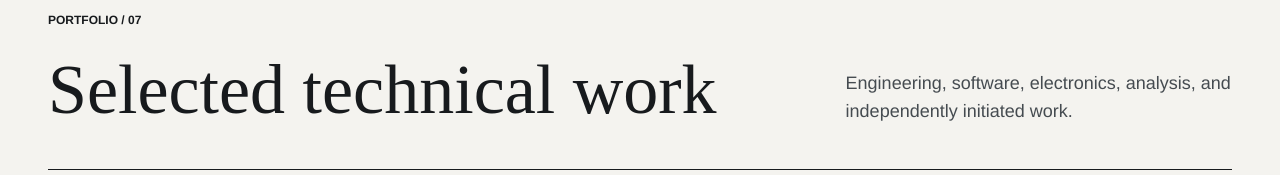
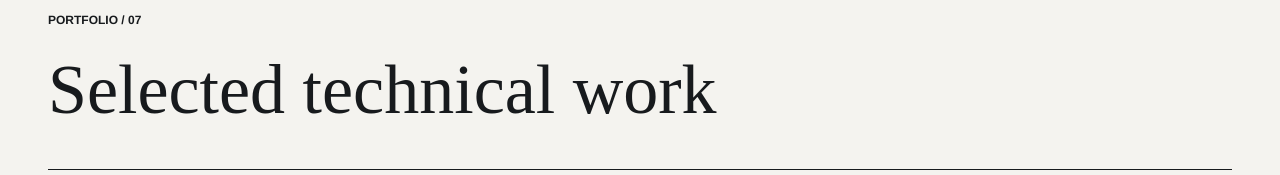
Before and after one commit to gardlae/gard-laeskogen-portfolio, a Next.js app: page /portfolio in a window 1280 px wide. Shown: the part 186-361 px from the top of the page. Built offline with nearby package versions, Linux system fonts and the light colour scheme; no server answers.

Commit message:
Simplify portfolio page heading

```diff
--- a/app/portfolio/page.tsx
+++ b/app/portfolio/page.tsx
@@ -54,7 +54,6 @@ export default function PortfolioPage() {
         <header className="page-intro work-intro">
           <p className="eyebrow">Portfolio / {String(publicProjects.length).padStart(2, "0")}</p>
           <h1>Selected technical work</h1>
-          <p>Engineering, software, electronics, analysis, and independently initiated work.</p>
         </header>
 
         <section className="work-list" aria-label="Projects">
```
